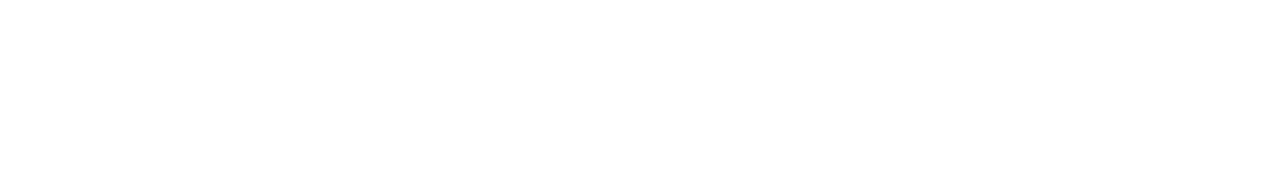
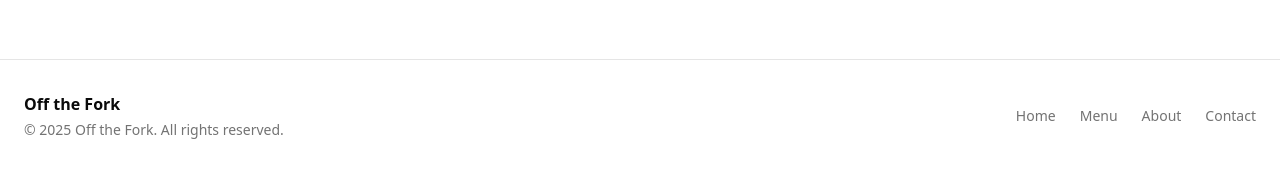
Before and after one commit to wwheastie/off-the-fork-client, a Next.js app: page / in a window 1280 px wide. Shown: the part 1473-1642 px from the top of the page. Before the commit the page ends 1484 px from the top, so only its background shows below. Built offline with nearby package versions, Linux system fonts and the light colour scheme; no server answers.

Commit message:
updating cart function
updating cart functionality

```diff
--- a/app/components/Card/SingleCard.js
+++ b/app/components/Card/SingleCard.js
@@ -1,5 +1,5 @@
 "use client";
-import React, { useState } from "react";
+import React, { useContext, useEffect, useRef, useState } from "react";
 import {
   Card,
   CardDescription,
@@ -13,55 +13,77 @@
 import plusicon from "./plusicon.png";
 import { Badge } from "../../../components/ui/badge";
 import { Input } from "@/components/ui/input";
+import { GlobalContext } from "@/app/context/GlobalContext";
 
 export default function SingleCard({ info }) {
+  const { setCartCount } = useContext(GlobalContext);
   const [qty, setQty] = useState(1);
   const [showQty, setShowQty] = useState(false);
-  const MAX = 9; // still "smaller than 10"
+  const prevQtyRef = useRef(1);
+  const MAX = 9;
+
+  const applyDelta = (nextQty) => {
+    const prev = Number(prevQtyRef.current || 1);
+    const next = Number(nextQty || 0);
+    const delta = next - prev;
+    if (delta !== 0) setCartCount((c) => Math.max(0, c + delta));
+    prevQtyRef.current = next;
+  };
+  const atMax = Number(qty || 1) >= MAX; // ✅ define atMax
 
   const revealOrIncrement = () => {
     if (!showQty) {
       setShowQty(true);
+      // first reveal doesn’t change qty (still 1), so no delta
+      prevQtyRef.current = 1;
       return;
     }
-    setQty((prev) => Math.min(MAX, Number(prev || 1) + 1));
+    if (atMax) return; // ✅ no more increments
+    setQty((prev) => {
+      const base = Number(prev || 1);
+      const next = Math.min(MAX, base + 1);
+      applyDelta(next);
+      return next;
+    });
   };
 
   const hideInputReset = () => {
-    // Hide the input and reset qty to 1 for the next reveal
+    // user removed the item: decrease cart by current qty then hide
+    applyDelta(0);
     setShowQty(false);
     setQty(1);
+    prevQtyRef.current = 1; // reset baseline
   };
 
   const handleChange = (e) => {
     const raw = e.target.value;
-
-    // allow temporary empty while typing
     if (raw === "") {
+      // let user clear temporarily; don’t change cart until they settle
       setQty("");
       return;
     }
-
     const n = Math.floor(Number(raw));
     if (Number.isNaN(n)) return;
 
-    // If user decrements to 0 or types <= 0 → hide the input
     if (n <= 0) {
       hideInputReset();
       return;
     }
-
-    // Clamp to [1, MAX]
-    setQty(Math.min(MAX, n));
+    const clamped = Math.min(MAX, n);
+    setQty(clamped);
+    applyDelta(clamped);
   };
 
   const handleBlur = () => {
-    // resolve empty back to 1
-    if (qty === "" || Number(qty) < 1) setQty(1);
+    if (qty === "" || Number(qty) < 1) {
+      setQty(1);
+      // if empty -> 1, adjust delta back to 1
+      applyDelta(1);
+    }
   };
 
   const handleKeyDown = (e) => {
-    // If they press ArrowDown at 1 (or empty treated as 1), hide
+    // If user tries to ArrowDown at 1, hide input instead of going to 0/negative
     if (e.key === "ArrowDown" || e.key === "Down") {
       const current = Number(qty || 1);
       if (current <= 1) {
@@ -70,8 +92,6 @@
       }
     }
   };
-
-  const atMax = Number(qty || 1) >= MAX;
 
   return (
     <div className="w-full">
--- a/app/components/navbar/Navbar.js
+++ b/app/components/navbar/Navbar.js
@@ -16,7 +16,7 @@
 
 export default function Navbar() {
   const [mobileMenu, setMobileMenu] = useState(false);
-  const { x } = useContext(GlobalContext);
+  const { headerLinks, cartCount } = useContext(GlobalContext);
   return (
     <>
       {" "}
@@ -52,7 +52,9 @@
             />
             <Link href={"/"}>
               {" "}
-              <div className="hidden md:block">Cart</div>{" "}
+              <div className="hidden md:block">
+                Cart <span>{cartCount > 0 && `(${cartCount})`} </span>{" "}
+              </div>{" "}
             </Link>
           </Button>
           <div
--- a/app/context/GlobalContext.jsx
+++ b/app/context/GlobalContext.jsx
@@ -6,7 +6,8 @@
 
 // Create a provider
 export function GlobalProvider({ children }) {
-  const [unreadCount, setUnreadCount] = useState(0);
+  const [cartCount, setCartCount] = useState(0);
+  const [cart, setCart] = useState([]);
 
   const websiteInfo = {
     // mainColor: "#169873",
@@ -31,15 +32,16 @@
     },
   ];
   let x = "hello";
+
   return (
     <GlobalContext.Provider
       value={{
-        unreadCount,
-        setUnreadCount,
+        cartCount,
+        setCartCount,
         headerLinks,
         websiteInfo,
-
-        x,
+        cart,
+        setCart,
       }}
     >
       {children}
--- /dev/null
+++ b/app/footer/Footer.js
@@ -0,0 +1,42 @@
+// app/components/Footer.jsx
+import Link from "next/link";
+
+const defaultLinks = [
+  { name: "Home", href: "/" },
+  { name: "Menu", href: "/menu" },
+  { name: "About", href: "/about" },
+  { name: "Contact", href: "/contact" },
+];
+
+export default function Footer({ brand = "Your Brand", links = defaultLinks }) {
+  const year = new Date().getFullYear();
+
+  return (
+    <footer className="mt-12 border-t">
+      <div className="mx-auto max-w-7xl px-4 py-8 md:px-6">
+        <div className="flex flex-col gap-6 md:flex-row md:items-center md:justify-between">
+          {/* Brand / Copy */}
+          <div className="space-y-1">
+            <div className="text-base font-semibold">{brand}</div>
+            <p className="text-sm text-muted-foreground">
+              © {year} {brand}. All rights reserved.
+            </p>
+          </div>
+
+          {/* Nav links */}
+          <nav aria-label="Footer" className="flex flex-wrap gap-x-6 gap-y-2">
+            {links.map((l) => (
+              <Link
+                key={l.href}
+                href={l.href}
+                className="text-sm text-muted-foreground hover:text-foreground transition-colors"
+              >
+                {l.name}
+              </Link>
+            ))}
+          </nav>
+        </div>
+      </div>
+    </footer>
+  );
+}
--- a/app/layout.js
+++ b/app/layout.js
@@ -2,6 +2,7 @@
 import "./globals.css";
 import Navbar from "./components/navbar/Navbar";
 import { Providers } from "./providers";
+import Footer from "./footer/Footer";
 
 const geistSans = Geist({
   variable: "--font-geist-sans",
@@ -28,6 +29,7 @@
           <Navbar />
 
           {children}
+          <Footer brand={"Off the Fork"} />
         </Providers>
       </body>
     </html>
```
